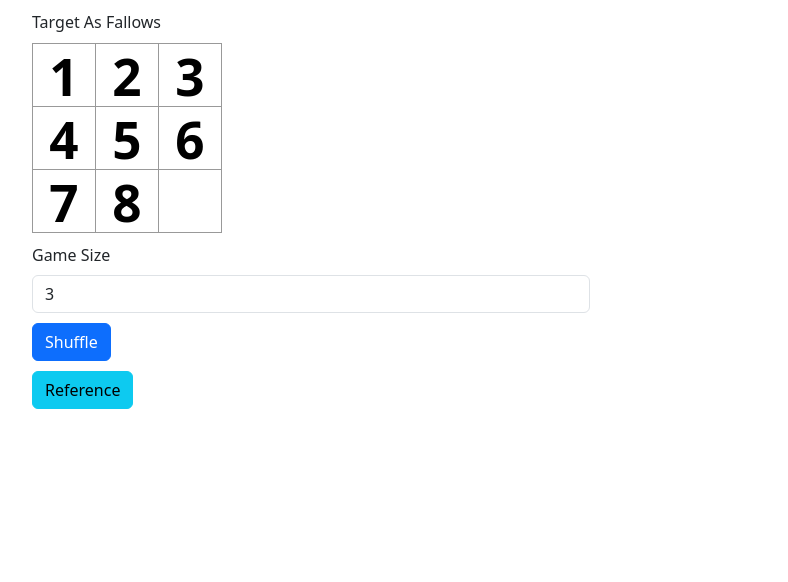
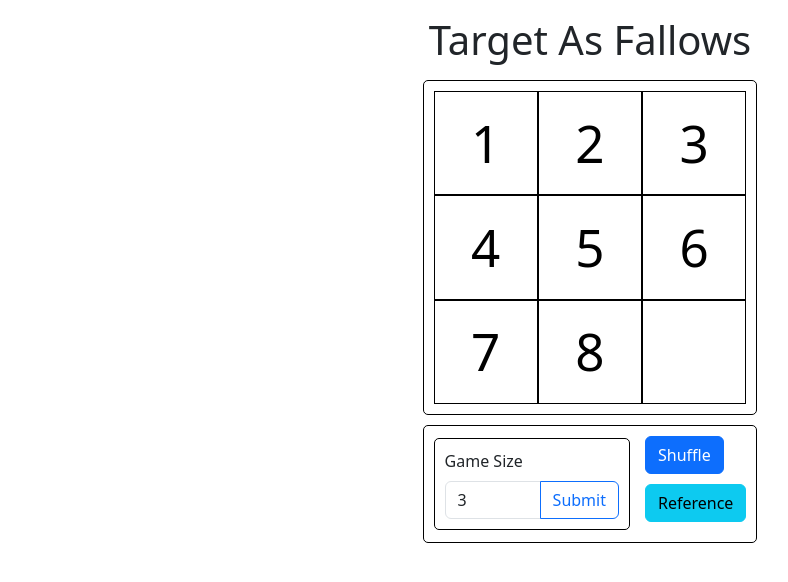
Before and after one commit to paxzhu/-Huarong-Road, a React (Create React App) app in the folder front_end/: page / in a window 1280 px wide. Shown: the top 582 px of the page, without its empty margins (50-838 px from the left). Built offline with nearby package versions, Linux system fonts and the light colour scheme.

Commit message:
css update

```diff
--- a/front_end/src/App.js
+++ b/front_end/src/App.js
@@ -28,45 +28,46 @@ function Square1({value, onSquareClick}) {
     value = null;
   }
   return (
-    <button class="col square" onClick={onSquareClick}>
+    <div  class="col square" >
+      <button class="custom-button" onClick={onSquareClick}>
       {value}
       </button>
+    </div>
   );
 }
 
 function Options({onOptionClick}) {
   const [inputSize, setInputSize] = useState(3);
   return (
-    <div>
-      <div class="col-md-6 status">
+
+        <form onSubmit={(e) => {
+          e.preventDefault();
+          onOptionClick(inputSize);
+        }}>
           <label for="validationCustom03" class="form-label">Game Size</label>
+          <div class="input-group">
               <input
                   type="number"
                   class="form-control"
                   id="validationCustom03"
                   placeholder="Enter a number"
-        title="2 < size < 6"
+                  title="3 <= Size <=5"
+                  min="3"
+                  max="5"
                   required
                   value={inputSize}
                   onChange={(e) => setInputSize(e.target.value)}
-        onKeyDown={(e) => {
-          const sizeIsValid = e.target.value > 2 && e.target.value < 6;
-          if(e.key === 'Enter' && sizeIsValid) {
-            onOptionClick(e.target.value);
-          }
-        }}
               />
-        <div class="invalid-feedback">
-          2 {'<'} Size {'<'} 6
+              <button type="submit" class="btn btn-outline-primary">Submit</button>
           </div>
-      </div>
-  </div>
+        </form>
+
 
   );
 }
 
 function Reset({onResetClick}) {
-  return <button type="button" class="btn btn-primary" onClick={onResetClick}>Shuffle</button>
+  return <button type="button" class="btn btn-primary " onClick={onResetClick}>Shuffle</button>
 }
 
 function Reference({reference, onClick}) {
@@ -144,26 +145,37 @@ export default function Board() {
 
   return (
     <div class="container">
-      <div className="status">{status}</div>
-      <div >
+      <div className="status text-center fs-1">{status}</div>
+      {/* <div style={{margin: "0 auto"}}>
         {squares.map((line, i) =>
-          <div className="board-row " key={i}>
+          <div className="board-row " style={{display: "flex"}} key={i}>
             {line.map((value, j) =>
               <Square value={value} onClick={() => handleClick(i, j)} key={j}/> )}
           </div>
         )}
-      </div>
-      {/* <div class="container-half text-center">
+      </div> */}
+      <div class="container-half custom-border">
         {squares.map((line, i) =>
-          <div class="row justify-content-md-center" key={i}>
+          <div class="box" key={i}>
             {line.map((value, j) =>
               <Square1 value={value} onSquareClick={() => handleClick(i, j)} />)}
           </div>
         )}
-      </div> */}
-      <Options onOptionClick={ handleOptions }/>
-      <Reset onResetClick={ handleResetClick }/>
-      <Reference reference={reference} onClick={() => getReference(squares)}/>
+      </div>
+      <div >
+      <div class="container-half status custom-border d-flex justify-content-between align-items-center">
+        <div class="custom-border">
+        <Options onOptionClick={handleOptions} />
+        </div>
+        <div class="d-flex align-items-center">
+            <div class="ml-auto">
+                <Reset onResetClick={handleResetClick} />
+                <Reference reference={reference} onClick={() => getReference(squares)} />
+            </div>
+        </div>
+    </div>
+      </div>
+
     </div>
   );
 }
--- a/front_end/src/styles.css
+++ b/front_end/src/styles.css
@@ -56,38 +56,49 @@ body {
   padding: 0;
 }
 
-/* .square {
+.custom-button {
   background: #fff;
-  border: 1px solid #999;
+  border: 1px solid black;
   float: left;
-  font-size: 24px;
-  font-weight: bold;
-  line-height: 34px;
-  height: 34px;
-  margin-right: -1px;
-  margin-top: -1px;
-  padding: 0;
+  font-size: 4vw; /* 使用vw单位，根据视口宽度进行调整 */
   text-align: center;
-  width: 34px;
-} */
+}
 
 .square {
-  background: #fff;
-  border: 1px solid #999;
-  float: left;
-  font-size: 4vw; /* 使用vw单位，根据视口宽度进行调整 */
-  font-weight: bold;
-  line-height: 5vw; /* 根据字体大小进行调整 */
-  height: 5vw; /* 使用vw单位，根据视口宽度进行调整 */
-  margin-right: -1px;
-  margin-top: -1px;
-  padding: 0;
-  text-align: center;
-  width: 5vw; /* 使用vw单位，根据视口宽度进行调整 */
+  position: relative;
+  overflow: hidden;
 }
+
+.square::before {
+  content: "";
+  display: block;
+  padding-top: 100%; /* 1:1 高宽比 */
+}
+
+.box {
+  display: flex;
+}
+
+.square > * {
+  position: absolute;
+  top: 0;
+  left: 0;
+  width: 100%;
+  height: 100%;
+  background-color: white; /* 背景色，可根据需求更改 */
+}
+
+.custom-border {
+  border: 1px solid black;
+  padding: 10px;
+  border-radius: 5px;
+  /* 其他样式，根据需要修改 */
+}
+
 
 .container-half {
   width:30%;
+  margin: auto;
 }
 
 .center-div {
@@ -104,8 +115,9 @@ body {
 }
 
 .status {
-  margin-top: 10px;
-  margin-bottom: 10px;
+  /* margin-top: 10px;
+  margin-bottom: 10px; */
+  margin: 10px auto 10px;
 }
 .game {
   display: flex;
```
Lines whose indentation alone changed are shown as unchanged.
